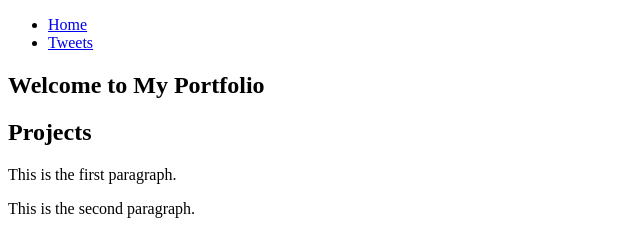
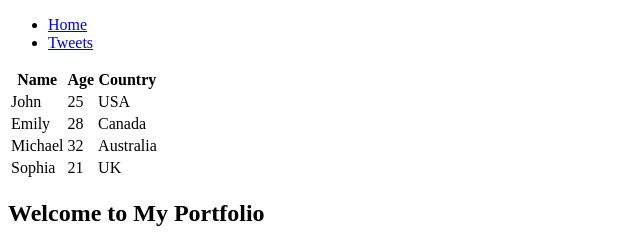
Before and after one commit to Abbylearns/My_First_Portfolio, a plain HTML site: page html_basic/index.html in a window 1280 px wide. Shown: the top 233 px of the page, without its empty margins (0-640 px from the left). Drawn offline with Linux system fonts and the light colour scheme.

Commit message:
Add learners table to index.html

```diff
--- a/html_basic/index.html
+++ b/html_basic/index.html
@@ -13,6 +13,39 @@
     </header>
     <main>
       <article>
+<!-- Learners Table -->
+<table>
+  <thead>
+    <tr>
+      <th>Name</th>
+      <th>Age</th>
+      <th>Country</th>
+    </tr>
+  </thead>
+  <tbody>
+    <tr>
+      <td>John</td>
+      <td>25</td>
+      <td>USA</td>
+    </tr>
+    <tr>
+      <td>Emily</td>
+      <td>28</td>
+      <td>Canada</td>
+    </tr>
+    <tr>
+      <td>Michael</td>
+      <td>32</td>
+      <td>Australia</td>
+    </tr>
+    <tr>
+      <td>Sophia</td>
+      <td>21</td>
+      <td>UK</td>
+    </tr>
+  </tbody>
+</table>
+
         <h1>Welcome to My Portfolio</h1>
         <h2>Projects</h2>
         <p>This is the first paragraph.</p>
```
